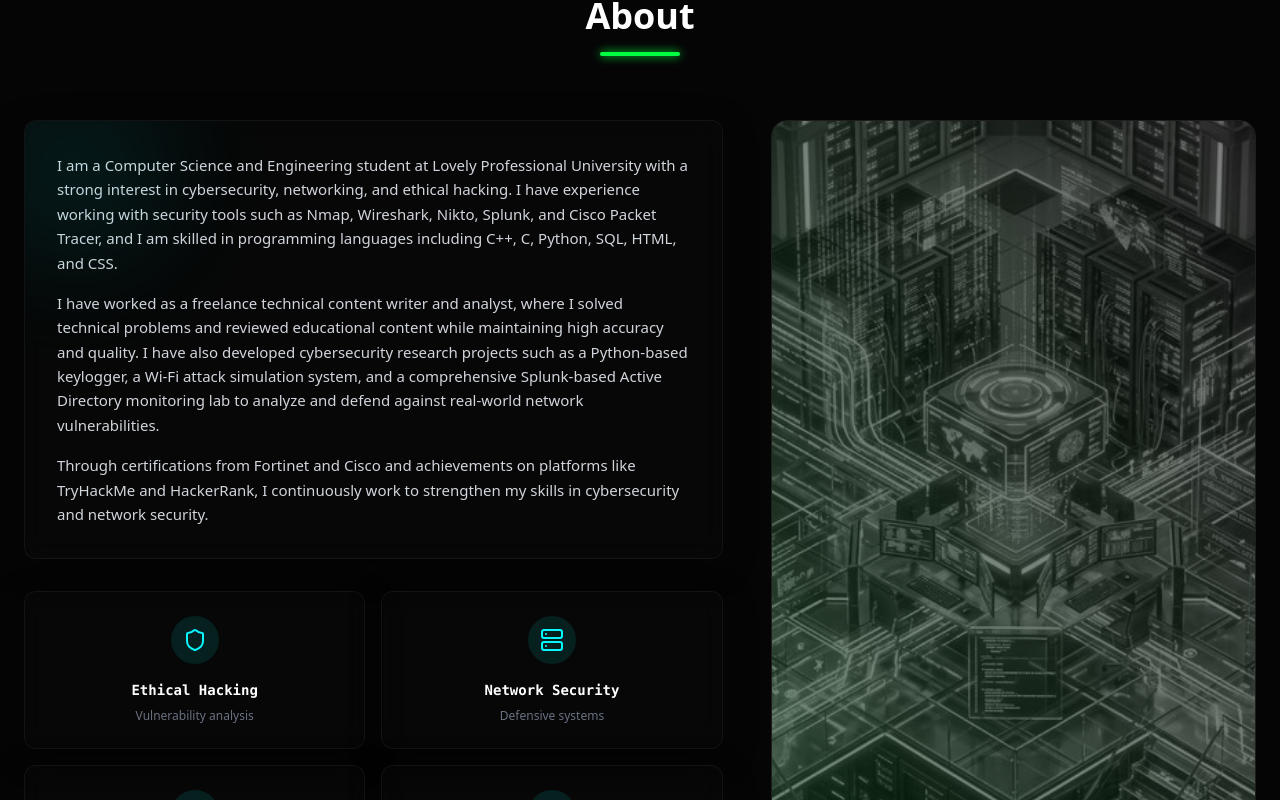
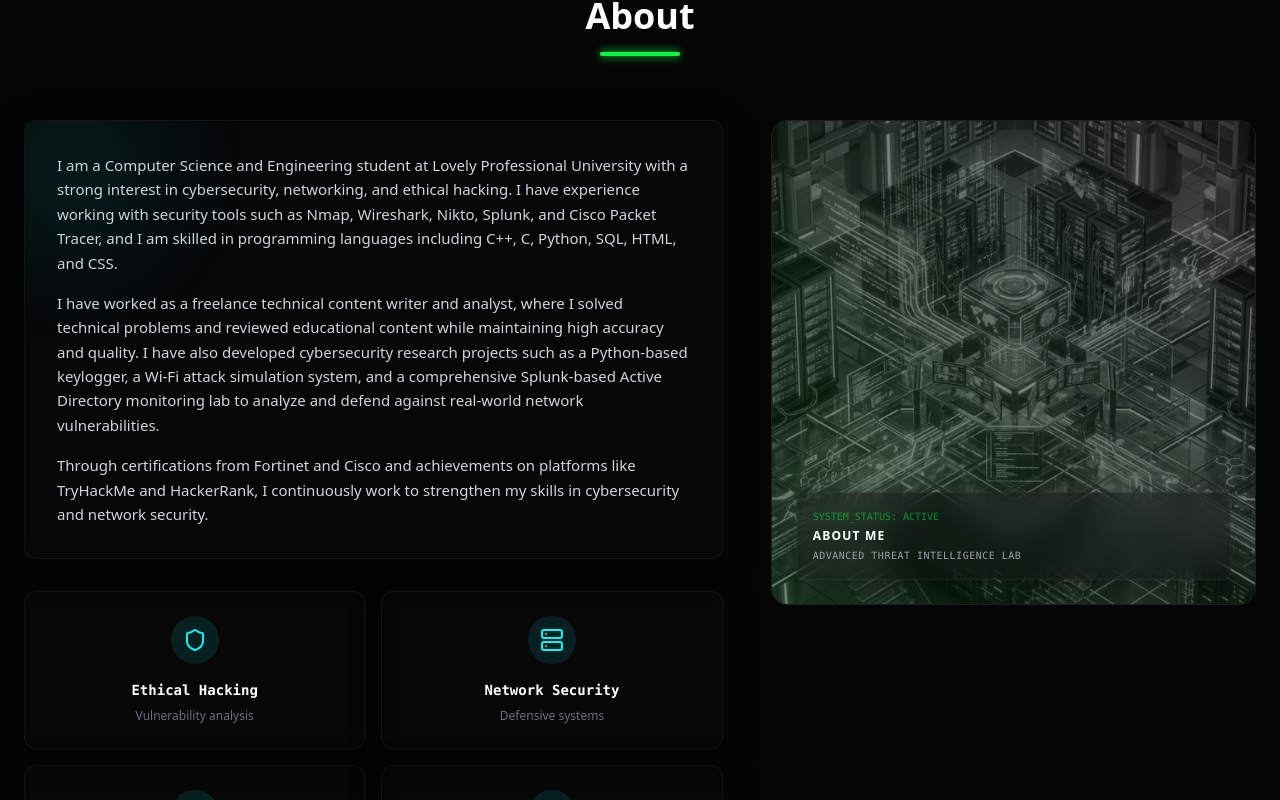
Before and after one commit to varunmhr5856/portfolio-, a Next.js app: page / in a window 1280 px wide. Shown: the part 900-1700 px from the top of the page. Built offline with nearby package versions, Linux system fonts and the light colour scheme.

Commit message:
Adjust About visual height and add About Me label

```diff
--- a/src/components/sections/About.tsx
+++ b/src/components/sections/About.tsx
@@ -75,9 +75,9 @@ export function About() {
             whileInView={{ opacity: 1, x: 0 }}
             viewport={{ once: true }}
             transition={{ duration: 0.6, delay: 0.4 }}
-            className="lg:col-span-5 h-full"
+            className="lg:col-span-5"
           >
-            <div className="relative h-full min-h-[400px] rounded-2xl overflow-hidden border border-white/10 group">
+            <div className="relative rounded-2xl overflow-hidden border border-white/10 group h-full min-h-[300px] max-h-[500px]">
               <div className="absolute inset-0 bg-gradient-to-tr from-[rgba(0,255,65,0.1)] to-transparent z-10" />
               <img
                 src="/about-visual.png"
@@ -86,8 +86,9 @@ export function About() {
               />
               <div className="absolute bottom-6 left-6 right-6 z-20">
                 <div className="glass-panel p-4 rounded-lg border-l-4 border-[var(--color-cyber-green)]">
-                  <p className="font-mono text-xs text-[var(--color-cyber-green)] animate-pulse mb-1">SYSTEM_STATUS: ACTIVE</p>
-                  <p className="text-white text-sm font-bold tracking-wider uppercase">Advanced Threat Intelligence Lab</p>
+                  <p className="font-mono text-[10px] text-[var(--color-cyber-green)] animate-pulse mb-1">SYSTEM_STATUS: ACTIVE</p>
+                  <p className="text-white text-xs font-bold tracking-widest uppercase mb-1">About Me</p>
+                  <p className="text-gray-400 text-[10px] font-mono uppercase tracking-wider">Advanced Threat Intelligence Lab</p>
                 </div>
               </div>
             </div>
```
